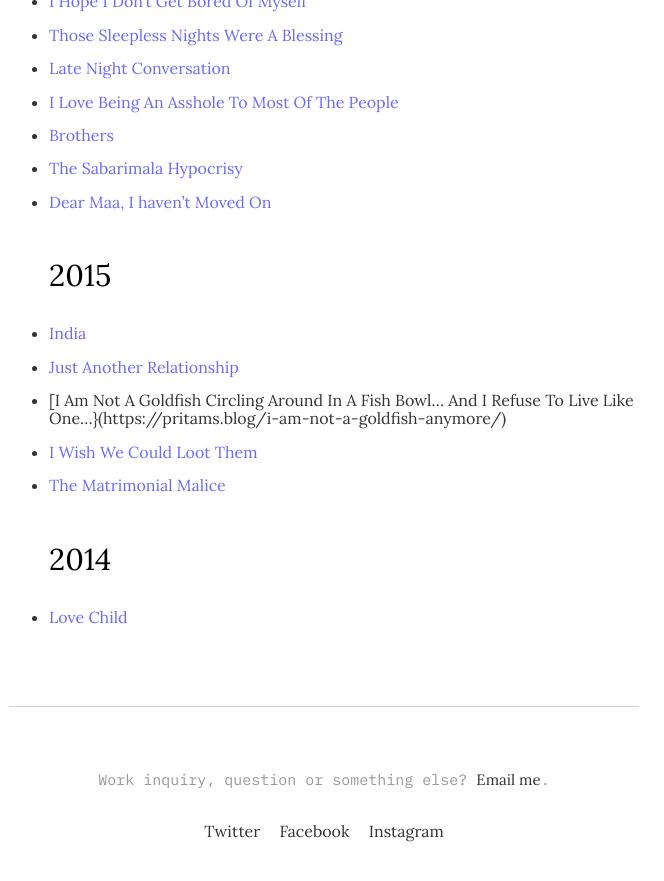
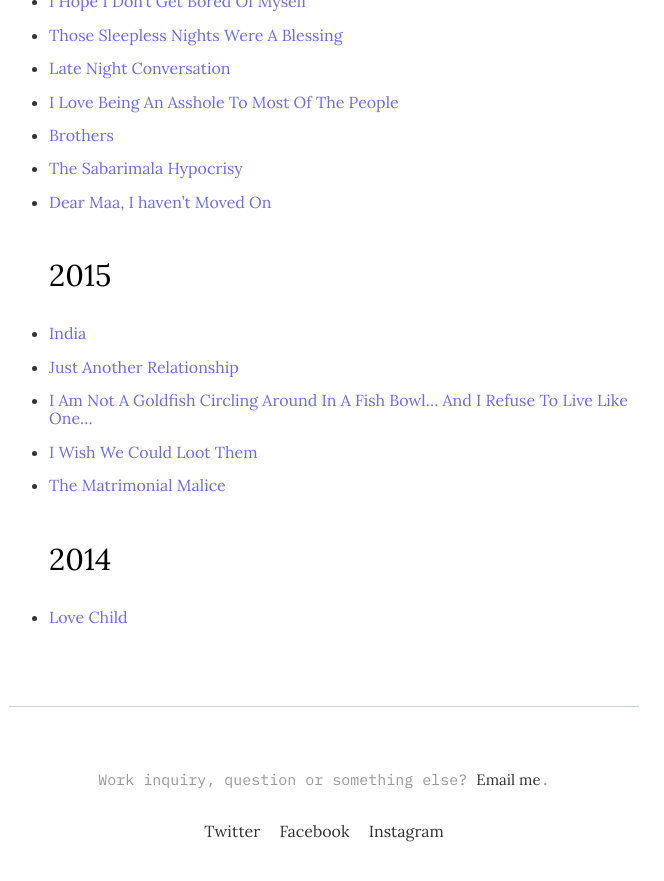
Before and after one commit to argumentativeyouth/pblog, a Jekyll site: the page built from _pages/all-posts.md, in a window 1280 px wide and 900 px high, scrolled down 2636 px. Shown: the top 881 px of the window, without its empty margins (316-980 px from the left). Built offline with Jekyll 4.4.1, drawn with Linux system fonts in a browser that asks for light colours.

Commit message:
Update all-posts.md

```diff
--- a/_pages/all-posts.md
+++ b/_pages/all-posts.md
@@ -74,7 +74,7 @@ image:
 ## 2015
 * [India](https://pritams.blog/india/)
 * [Just Another Relationship](https://pritams.blog/just-another-relationship/)
-* [I Am Not A Goldfish Circling Around In A Fish Bowl... And I Refuse To Live Like One...}(https://pritams.blog/i-am-not-a-goldfish-anymore/)
+* [I Am Not A Goldfish Circling Around In A Fish Bowl... And I Refuse To Live Like One...](https://pritams.blog/i-am-not-a-goldfish-anymore/)
 * [I Wish We Could Loot Them](https://pritams.blog/i-wish-we-could-loot-them/)
 * [The Matrimonial Malice](https://pritams.blog/the-matrimonial-malice/)
 ## 2014
```
